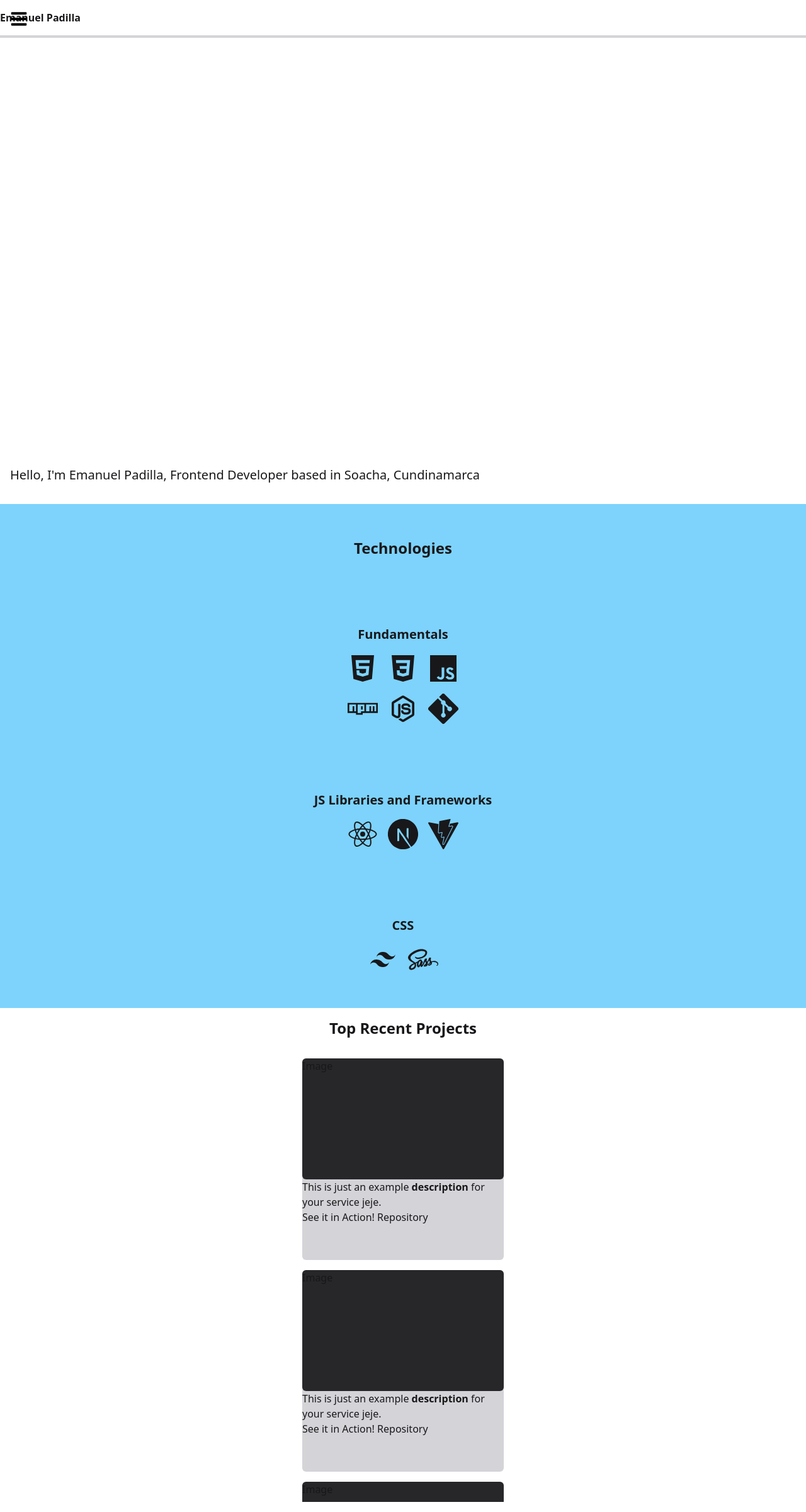
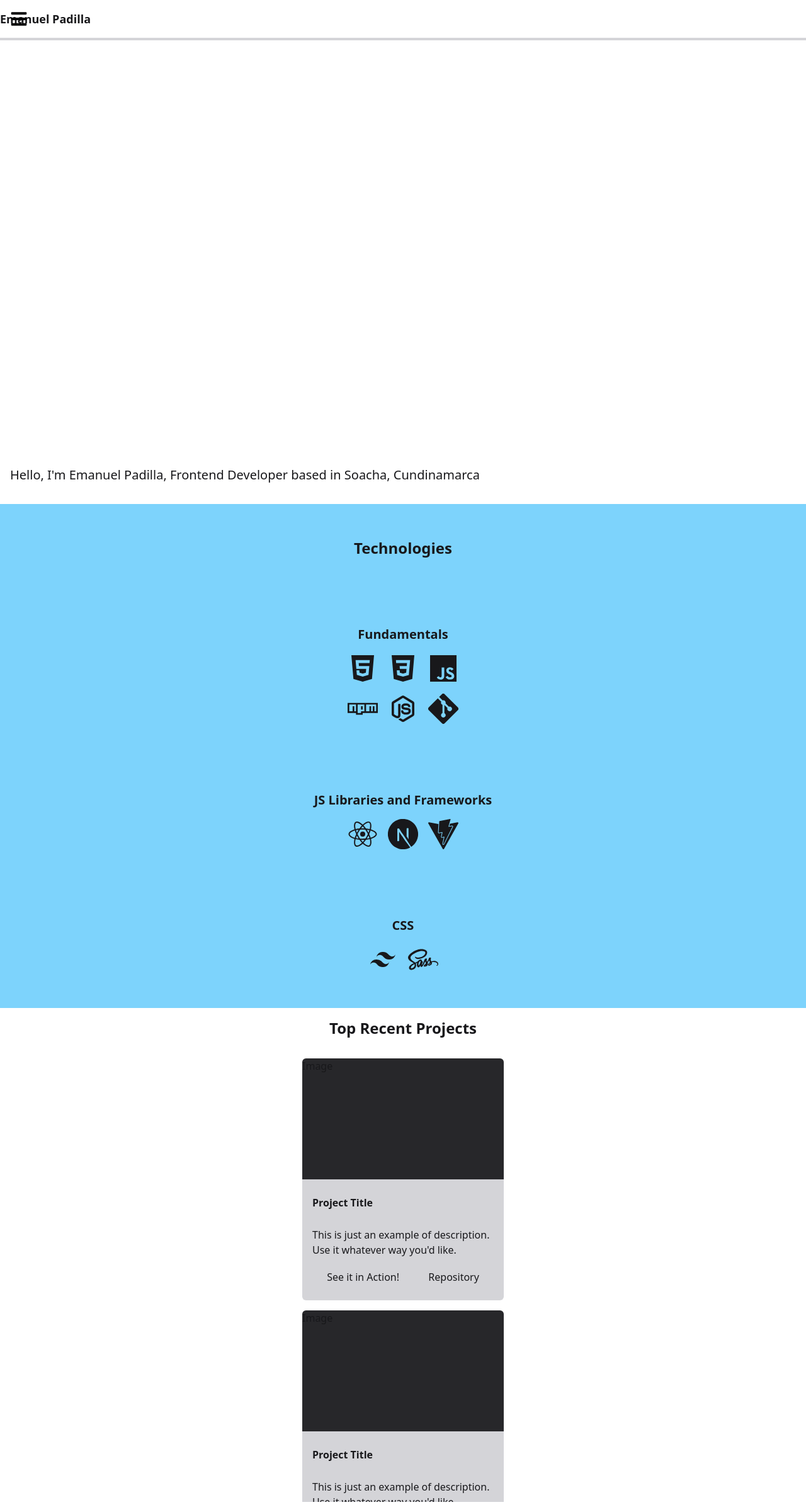
Before and after one commit to Lenoxo/EmanuelDev, a Next.js app: page / in a window 1280 px wide. Shown: the whole page at 63% size. Built offline with nearby package versions, Linux system fonts and the light colour scheme.

Commit message:
Adding DarkModeButton component. Rectifying styles for Header, MobileMenu and ProjectCard for light mode. Added toggle logic for MobileMenu.

```diff
--- /dev/null
+++ b/src/components/DarkModeButton.jsx
@@ -0,0 +1,13 @@
+import { RiMoonClearLine } from "react-icons/ri";
+
+export default function DarkModeButton() {
+  const handleDarkModeToggle = () => {
+    document.documentElement.classList.toggle("dark");
+  };
+
+  return (
+    <button onClick={handleDarkModeToggle}>
+      <RiMoonClearLine className="w-10 h-auto text-inherit" />
+    </button>
+  );
+}
--- a/src/components/Header.jsx
+++ b/src/components/Header.jsx
@@ -1,19 +1,17 @@
-import { RiMoonClearLine } from "react-icons/ri";
 import { FaBars } from "react-icons/fa";
-export default function Header() {
+import DarkModeButton from "./DarkModeButton";
+export default function Header({ setShowMobileMenu, showMobileMenu }) {
   return (
-    <header className="fixed min-w-full bg-white border-zinc-300 border-b-4 py-4">
-      <p className="relative text-center font-bold md:text-start">
+    <header className="fixed min-w-full bg-white border-zinc-300 border-b-4 py-4 text-lg">
+      <p className="text-center font-bold md:text-start">
         Emanuel Padilla
       </p>
-      <FaBars className="absolute top-4 left-4 w-7 h-auto text-black dark:text-inherit" />
+      <FaBars className="absolute top-4 left-4 w-7 h-auto text-black dark:text-inherit" onClick={() => setShowMobileMenu(!showMobileMenu)}/>
       <ul className="hidden text-sm">
         <li>Home</li>
         <li>Projects</li>
         <li>Certifications</li>
-        <button>
-          <RiMoonClearLine />
-        </button>
+        <DarkModeButton />
         <li>Contact Me</li>
         <li>Download CV</li>
       </ul>
--- a/src/components/MobileMenu.jsx
+++ b/src/components/MobileMenu.jsx
@@ -1,15 +1,32 @@
+import DarkModeButton from "./DarkModeButton";
+import { BiChevronRight } from "react-icons/bi";
+import Link from "next/link";
+
 export default function MobileMenu() {
+  const navHeight = {
+    height: 'calc(100vh - 3.75rem)'
+  };
+
   return (
     <>
-      {/* Right now, nav is hidden */}
-      <nav className="hidden top-16 w-4/5 h-auto p-6 bg-zinc-400">
-        <div className="flex flex-col space-y-8">
-          <p>Home</p>
-          <p>Projects</p>
-          <p>Certifications</p>
-          <p>Contact Me</p>
-          <p>Download CV</p>
+      <nav style={navHeight} className="fixed flex flex-col w-full top-14 mt-2 p-8 bg-white items-start text-start justify-between font-semibold text-lg">
+        <div className="flex flex-col items-center w-full h-1/3 justify-between">
+          <Link href='/' className="flex justify-between items-center w-full">
+            <p className="w-full">Home</p>
+            <BiChevronRight className="h-auto w-12 text-inherit"/>
+          </Link>
+          <Link href='/' className="flex justify-between items-center w-full">
+            <p className="w-full">Projects</p>
+            <BiChevronRight className="h-auto w-12 text-inherit"/>
+          </Link>
+          <Link href='/' className="flex justify-between items-center w-full">
+            <p className="w-full">Certifications</p>
+            <BiChevronRight className="h-auto w-12 text-inherit"/>
+          </Link>
         </div>
+        <DarkModeButton />
+        <p>Contact Me</p>
+        <p>Download CV</p>
       </nav>
     </>
   );
--- a/src/components/ProjectCard.jsx
+++ b/src/components/ProjectCard.jsx
@@ -1,13 +1,20 @@
 export default function ProjectCard() {
   return (
-    <div className="w-80 h-80 bg-zinc-300 flex-shrink-0 rounded-md">
-      <div className="h-3/5 rounded-md bg-zinc-800">Image</div>
-      <span className="h-2/5 text-md">
-        This is just an example <strong>description</strong> for your service
-        jeje. <br />
-        <a>See it in Action! </a>
-        <a>Repository</a>
-      </span>
+    <div className="w-80 h-96 bg-zinc-300 flex-shrink-0 rounded-md">
+      <div className="h-1/2 rounded-t-md bg-zinc-800">Image</div>
+      <div className="h-1/2 text-md p-4 flex flex-col justify-around">
+        <p className="mb-2">
+          <strong>Project Title</strong>
+        </p>
+        <p>
+          This is just an example of description. Use it whatever way you'd
+          like.
+        </p>
+        <div className="w-full flex justify-around">
+          <a>See it in Action! </a>
+          <a>Repository</a>
+        </div>
+      </div>
     </div>
   );
 }
--- a/src/pages/index.js
+++ b/src/pages/index.js
@@ -2,12 +2,14 @@ import Header from "@/components/Header";
 import MobileMenu from "@/components/MobileMenu";
 import Technologies from "@/components/Technologies";
 import TopProjects from "@/components/TopProjects";
+import { useState } from "react";
 
 export default function Home() {
+  const [showMobileMenu, setShowMobileMenu] = useState(false)
   return (
     <>
-      <Header />
-      <MobileMenu />
+      <Header setShowMobileMenu={setShowMobileMenu} showMobileMenu={showMobileMenu}/>
+      {showMobileMenu && <MobileMenu />}
       <h1 className="h-screen flex flex-col justify-end">
         <p className="text-xl px-4 pb-8">
           Hello, I'm Emanuel Padilla, Frontend Developer based in Soacha,
```
